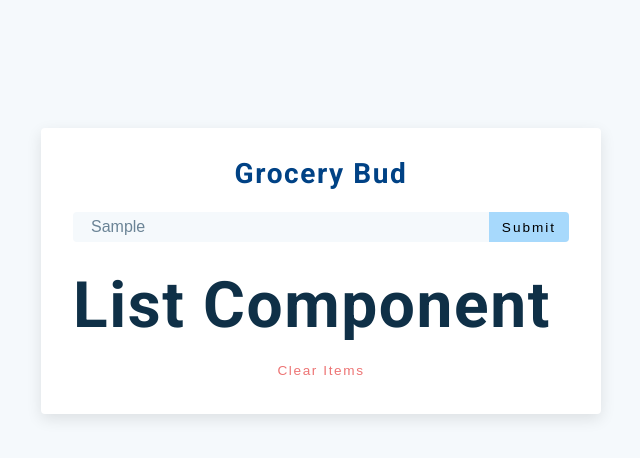
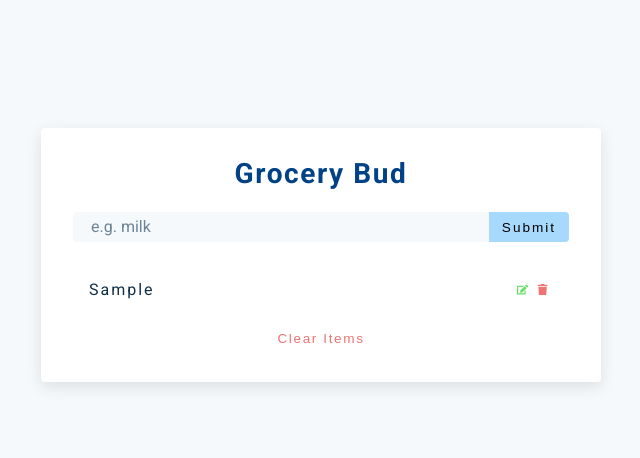
Before and after one commit to newdevmike22/Food, a React (Create React App) app in the folder grocery-bud/: page / in a window 1280 px wide. Both pictures are taken after typing "Sample" into the empty fields and a click on the button "Submit". Shown: the top 458 px of the page, without its empty margins (319-959 px from the left). Built offline with nearby package versions, Linux system fonts and the light colour scheme.

Commit message:
Branch - 2
Branch - 2. Adding items the the grocery list.

```diff
--- a/grocery-bud/src/App.js
+++ b/grocery-bud/src/App.js
@@ -11,7 +11,16 @@
 
   const handleSubmit = (e) => {
     e.preventDefault();
-    console.log("Hola!");
+    if(!name) {
+      // dispalay alert
+    } else if(name && isEditing) {
+      // editing
+    } else {
+      // show alert
+      const newItem = {id: new Date().getTime().toString(), title: name};
+      setList([...list, newItem]);
+      setName("")
+    }
   }
 
   return (
@@ -26,10 +35,12 @@
         </button>
       </div>
     </form>
-      <div className="grocery-container">
-        <List />
-        <button className="clear-btn">Clear Items</button>
-      </div>
+      {list.length > 0 && (
+        <div className="grocery-container">
+          <List items={list} />
+          <button className="clear-btn">Clear Items</button>
+        </div>
+      )}
     </section>
   )
 }
--- a/grocery-bud/src/comps/List.js
+++ b/grocery-bud/src/comps/List.js
@@ -1,9 +1,24 @@
 import { FaEdit, FaTrash } from 'react-icons/fa'
 
-const list = () => {
+const list = ({items}) => {
     return (
-        <div>
-            <h1>List Component</h1>
+        <div className='grocery-list'>
+            {items.map((item) => {
+                const {id, title} = item;
+                return (
+                    <article key={id} className="grocery-item">
+                        <p className='title'>{title}</p>
+                        <div className='btn-container'>
+                            <button type='button' className='edit-btn'>
+                                <FaEdit />
+                            </button>
+                            <button type='button' className='delete-btn'>
+                                <FaTrash />
+                            </button>
+                        </div>
+                    </article>
+                )
+            })}
         </div>
     )
 }
```
